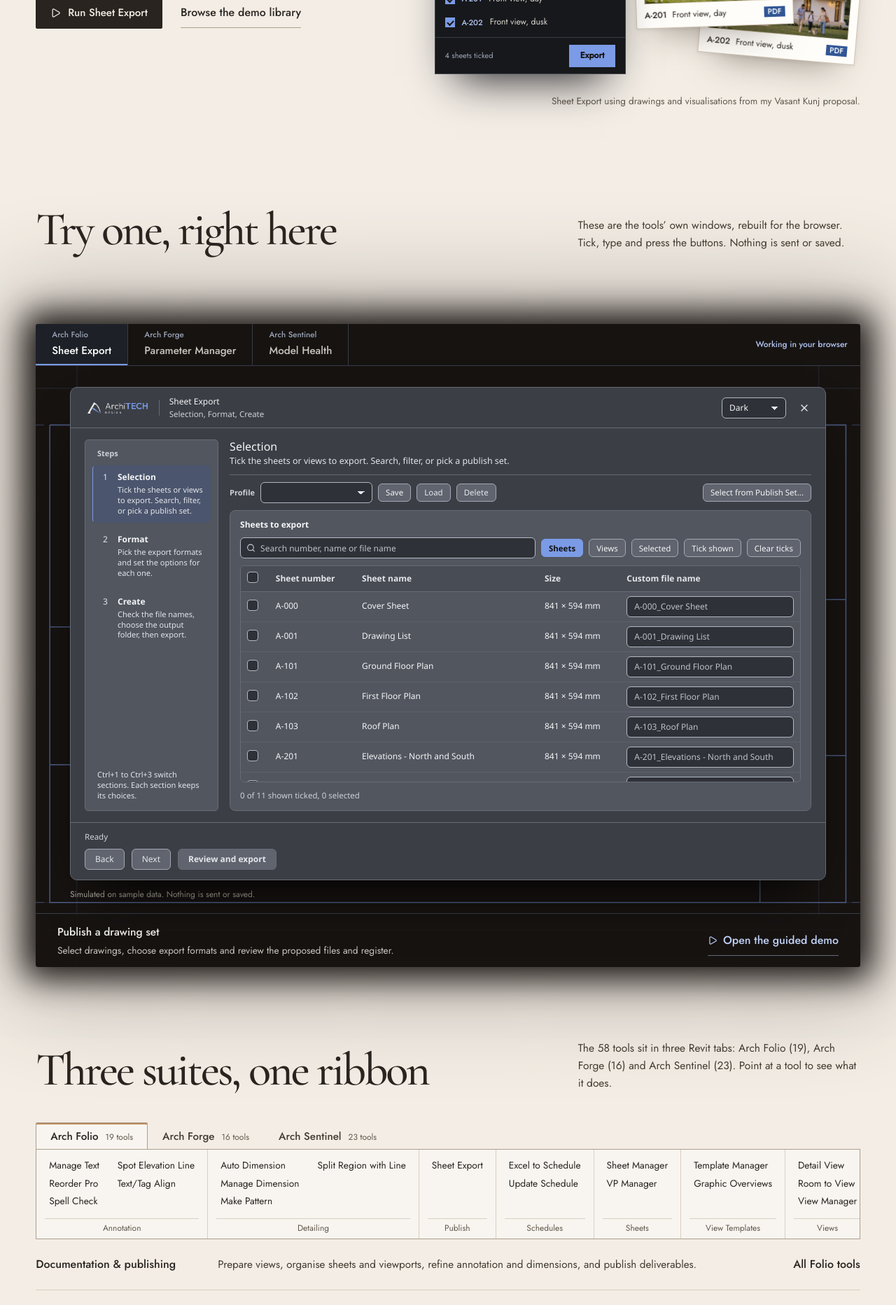
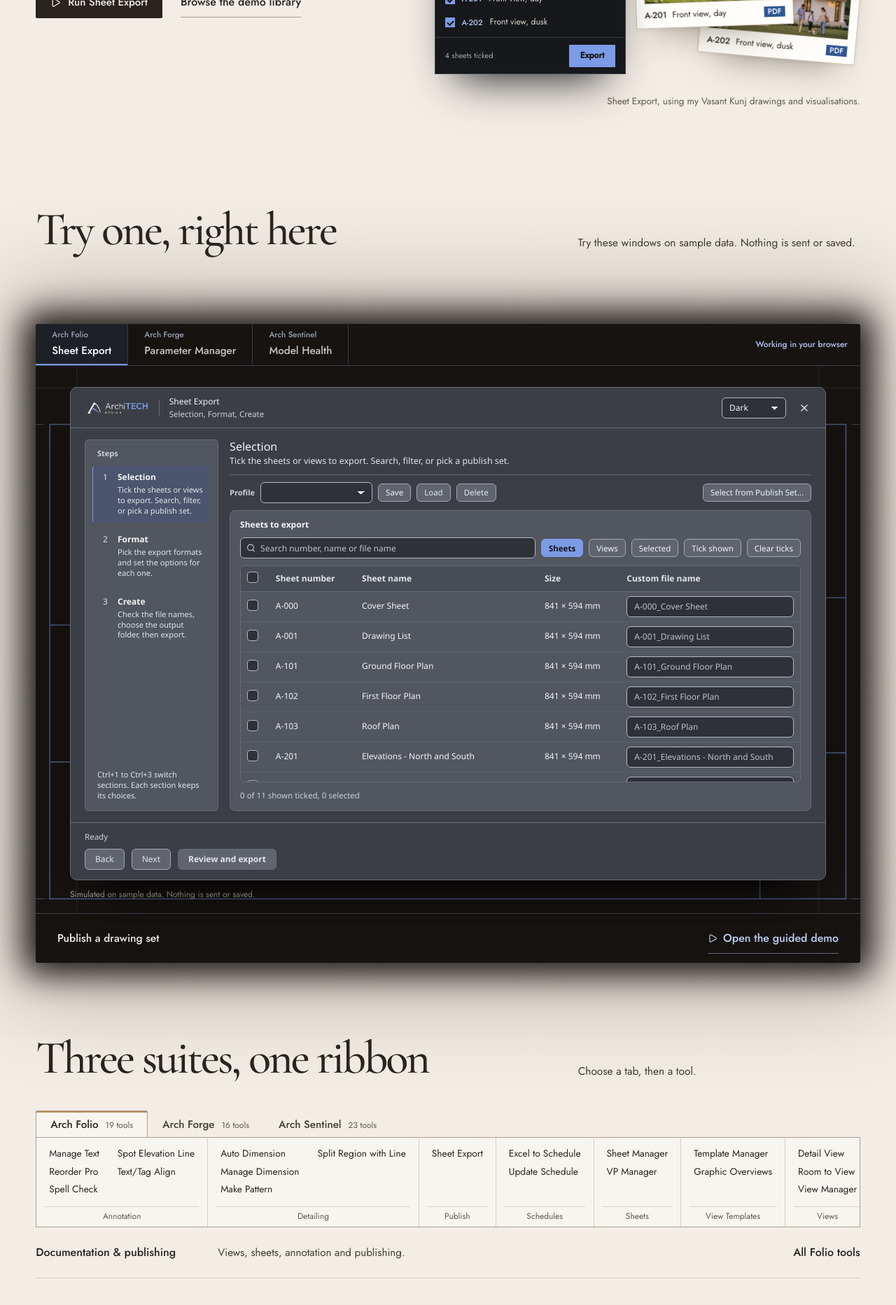
Before and after one commit to architech97/architech-plugins, a React (Vite) app: page / in a window 1280 px wide. Shown: the part 560-2425 px from the top of the page at 70% size. Built offline with nearby package versions, Linux system fonts and the light colour scheme.

Commit message:
Tighten Automation copy and smooth dialog-strip transition

```diff
--- a/src/pages/Home.tsx
+++ b/src/pages/Home.tsx
@@ -34,7 +34,7 @@ function ResultLoop() {
           <p className="loop-panel-foot"><span className="loop-count">4 sheets ticked</span><span className="loop-button">Export</span></p>
         </div>
       </div>
-      <figcaption>Sheet Export using drawings and visualisations from my Vasant Kunj proposal.</figcaption>
+      <figcaption>Sheet Export, using my Vasant Kunj drawings and visualisations.</figcaption>
     </figure>
   )
 }
@@ -46,7 +46,7 @@ export default function Home() {
         <div className="wrap-wide ah-grid">
           <div className="ah-copy">
             <h1><span>Tools that finish</span> <span>the drawing set</span></h1>
-            <p className="lead">I build Revit tools for sheets, parameters and model checks, with working windows you can try here on sample project data.</p>
+            <p className="lead">Try my Revit tools for sheets, parameters and model checks on sample project data.</p>
             <div className="hero-cta">
               <Link className="btn btn-primary" to="/demos/sheet-export"><Play size={15} aria-hidden="true" /> Run Sheet Export</Link>
               <Link className="home-secondary" to="/demos#demo-index">Browse the demo library</Link>
--- a/src/pages/HomeSections.tsx
+++ b/src/pages/HomeSections.tsx
@@ -54,7 +54,7 @@ function LiveStage() {
           : preview}
       </div>
       <div className="hero-stage-foot">
-        <div aria-live="polite"><strong>{tool.task}</strong><p>{tool.description}</p></div>
+        <div aria-live="polite"><strong>{tool.task}</strong></div>
         <Link to={'/demos/' + tool.slug} className="stage-link"><Play size={14} aria-hidden="true" /> Open the guided demo</Link>
       </div>
     </div>
@@ -72,6 +72,11 @@ const SUITE_SHOTS: Record<string, { shot: string; tool: string }> = {
   folio: { shot: 'media/dialogs/sheet-manager/sheetmanagerwindow-light.webp', tool: 'Sheet Manager' },
   forge: { shot: 'media/dialogs/parameter-manager/parametermanagerwindow-light.webp', tool: 'Parameter Manager' },
   sentinel: { shot: 'media/dialogs/warnings-inspector/warningswindow-light.webp', tool: 'Warnings Inspector' },
+}
+const SUITE_TASKS: Record<string, string> = {
+  folio: 'Views, sheets, annotation and publishing.',
+  forge: 'Rooms, finishes, parameters and Scan-to-BIM.',
+  sentinel: 'Warnings, BEP checks and model cleanup.',
 }
 
 function Ribbon() {
@@ -102,7 +107,7 @@ function Ribbon() {
       </div>
       <div className="ribbon-tip" aria-live="polite">
         <b>{hover?.name ?? suite.focus}</b>
-        <span>{hover?.tagline ?? suite.summary}</span>
+        <span>{hover?.tagline ?? SUITE_TASKS[suite.id]}</span>
         <Link to={'/plugins?suite=' + suite.id}>All {suite.short} tools</Link>
       </div>
       <figure className="ribbon-shot">
@@ -170,7 +175,7 @@ export default function HomeSections() {
         <div className="wrap-wide">
           <div className="split-head">
             <h2 id="try-title">Try one, right here</h2>
-            <p>These are the tools’ own windows, rebuilt for the browser. Tick, type and press the buttons. Nothing is sent or saved.</p>
+            <p>Try these windows on sample data. Nothing is sent or saved.</p>
           </div>
           <LiveStage />
         </div>
@@ -180,7 +185,7 @@ export default function HomeSections() {
         <div className="wrap">
           <div className="split-head">
             <h2 id="suites-title">Three suites, one ribbon</h2>
-            <p>The {STATS.revitTools} tools sit in three Revit tabs: {RIBBON.map((r) => `${r.suite.name} (${r.count})`).join(', ').replace(/, ([^,]*)$/, ' and $1')}. Point at a tool to see what it does.</p>
+            <p>Choose a tab, then a tool.</p>
           </div>
           <Ribbon />
         </div>
--- a/src/pages/home.css
+++ b/src/pages/home.css
@@ -147,7 +147,7 @@
 .wall-band { --feather: max(160px, 30vh); --lap: calc(var(--s-5) + 80px); position: relative; z-index: 1; margin-top: calc(-1 * var(--lap)); padding-bottom: calc(var(--feather) + var(--s-3)); color: var(--on-dark);
   background: linear-gradient(var(--home-clear) 0, var(--home-clear) var(--lap), var(--paper) var(--lap), var(--stone) calc(var(--lap) + var(--feather) * .35), var(--taupe-d) calc(var(--lap) + var(--feather)), var(--taupe-d) calc(100% - var(--feather)), var(--stone) calc(100% - var(--feather) * .35), var(--paper) 100%); }
 .wall-band .dialog-wall { padding: 0; }
-.wall-band .marquee { mask-image: linear-gradient(90deg, var(--clear), var(--home-shadow-solid) 10%, var(--home-shadow-solid) 90%, var(--clear)); }
+.wall-band .marquee { mask-image: linear-gradient(90deg, var(--clear), var(--home-shadow-solid) 10%, var(--home-shadow-solid) 90%, var(--clear)), linear-gradient(var(--home-shadow-solid) calc(100% - 120px), var(--clear)); mask-composite: intersect; }
 .wall-band .marquee-row { animation-duration: 160s; }
 .wall-band .marquee-row.rev { animation-duration: 200s; }
 .wall-band .marquee-row a { background: var(--paper); border-color: var(--home-wall-rule); box-shadow: 0 24px 40px -30px var(--home-night); }
@@ -158,10 +158,9 @@
 .wall-band .dialog-wall-head p { color: var(--on-dark-2); }
 .wall-band :focus-visible { outline-color: var(--focus-dark); }
 
-/* Sample project: a plan line runs up out of the dialog band and turns into the first step. */
+/* Sample project: the ruled steps carry the sequence without a stray leading line. */
 .path { position: relative; z-index: 2; padding: var(--s-6) 0 var(--s-5); scroll-margin-top: 90px; }
 .path-steps { position: relative; list-style: none; margin: 0; padding: 0; display: grid; grid-template-columns: repeat(4, minmax(0, 1fr)); border-top: .75px solid var(--taupe); }
-.path-steps::before { content: ''; position: absolute; left: calc(var(--pad) * -.5); bottom: 100%; width: calc(var(--pad) * .5); height: clamp(22rem, 34vw, 30rem); border-left: .75px solid var(--taupe); border-bottom: .75px solid var(--taupe); pointer-events: none; transform-origin: bottom; }
 .path-steps li + li { border-left: .75px solid var(--line); }
 .path-steps a { position: relative; display: grid; align-content: start; gap: 6px; height: 100%; padding: 18px clamp(12px, 1.6vw, 24px) 54px; color: var(--text); transition: background var(--t-reveal); }
 .path-steps a:hover { color: var(--text); background: var(--panel); }
@@ -194,7 +193,6 @@
   .ah-grid, .split-head, .ah-contact-grid, .home-desktop-grid { grid-template-columns: minmax(0, 1fr); }
   .ribbon-tip { grid-template-columns: minmax(0, 1fr); }
   .ribbon-tabs small { display: block; margin: 2px 0 0; }
-  .path-steps::before { left: 0; width: 18px; height: clamp(8rem, 36vw, 11rem); opacity: .78; }
   .home-desktop-grid { gap: var(--s-4); }
   .path-steps { grid-template-columns: repeat(2, minmax(0, 1fr)); }
   .path-steps li:nth-child(3) { border-left: 0; }
```
